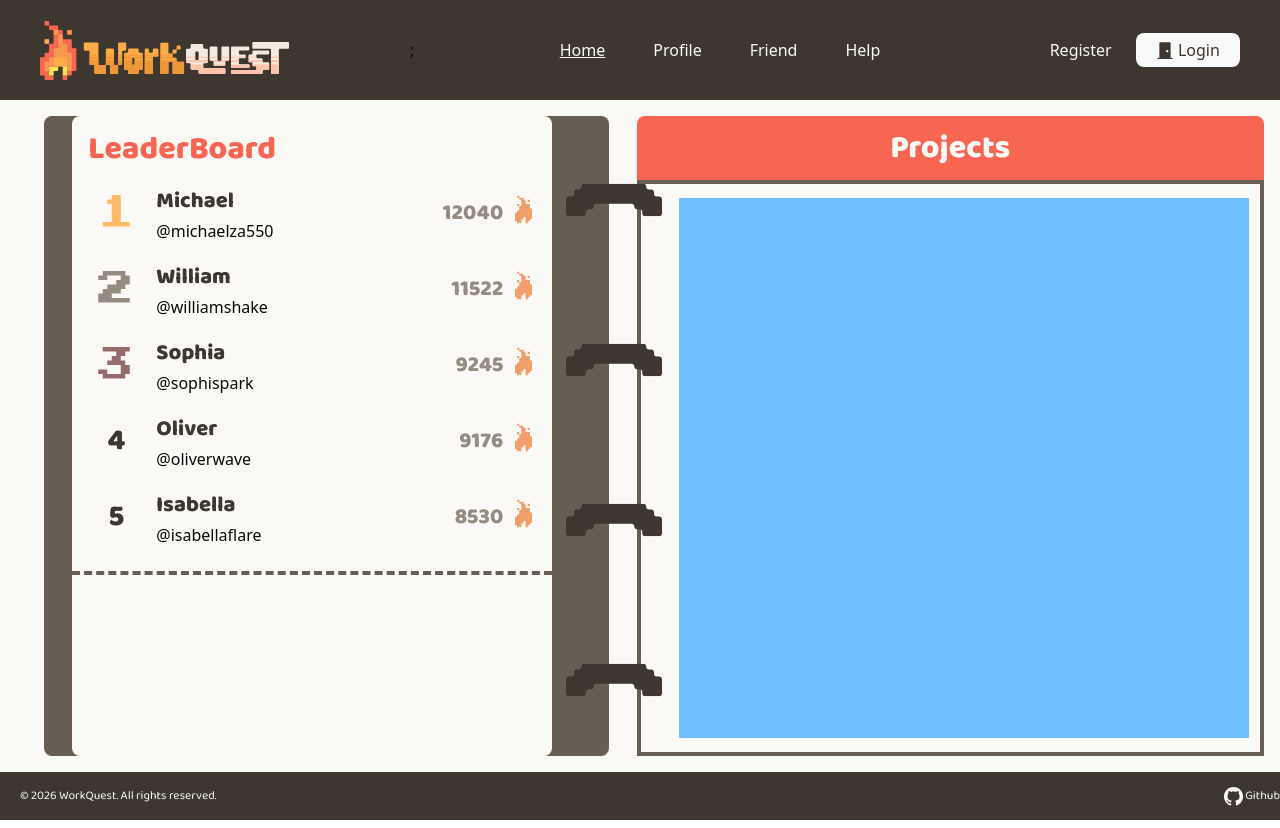
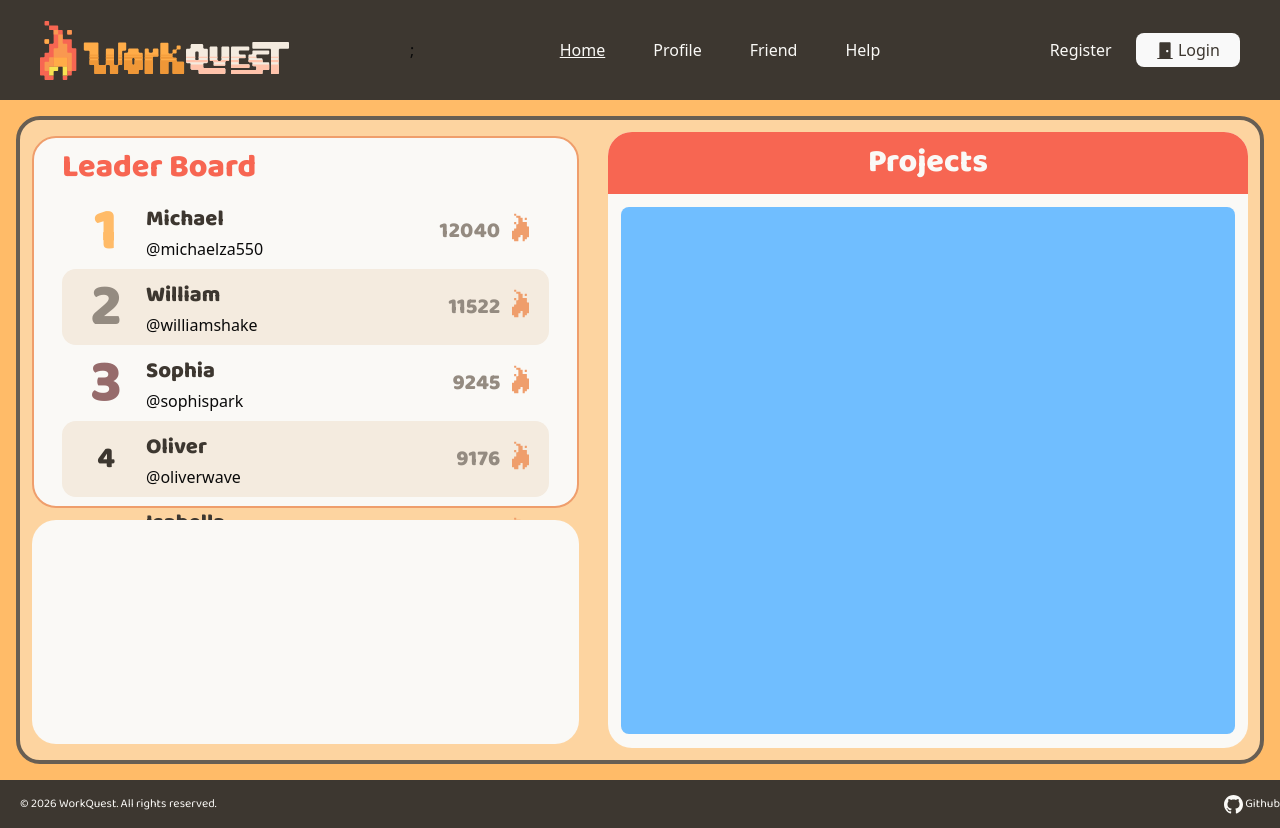
Before and after one commit to Work-Quest/Frontend, a React (Vite) app: page /home in a window 1280 px wide. Built offline with nearby package versions, Linux system fonts and the light colour scheme.

Commit message:
update home layout

```diff
--- a/src/components/Leaderboard.tsx
+++ b/src/components/Leaderboard.tsx
@@ -14,17 +14,18 @@ type RankStyle = {
 function Leaderboard({ user }: LeaderboardProps) {
 
     const rankStyle:RankStyle[] = [
-        {"number":1, "style": "order !text-lightOrange"},
-        {"number":2, "style": "order !text-lightBrown"},
-        {"number":3, "style": "order !text-[#966B6B]"},
+        {"number":1, "style": "!text-lightOrange !text-6xl"},
+        {"number":2, "style": "!text-lightBrown !text-6xl"},
+        {"number":3, "style": "!text-[#966B6B] !text-6xl"},
     ]
 
     return (
      <div className="w-100% h-100% overflow-auto">
         {user.map((i) => {
-            const style = rankStyle.find(r => r.number === i.order)?.style || "!text-3xl";
+            const style:string = rankStyle.find(r => r.number === i.order)?.style || "!text-3xl";
+            const color:string = i.order % 2 == 0 ? "bg-cream" : ""
             return (
-            <div className="flex gap-4 items-center justify-between">
+            <div className={`flex ${color} gap-4 h-[10%] items-center rounded-xl justify-between`}>
                 <div className="flex gap-4 px-5 py-2 items-center">
                     <div className="flex w-12 justify-center items-center">
                         <h3 className={style}>{i.order}</h3>
--- a/src/layouts/MainLayout.tsx
+++ b/src/layouts/MainLayout.tsx
@@ -2,14 +2,18 @@ import { Outlet } from 'react-router-dom';
 import Header from '../components/Header';
 import Footer from '@/components/Footer';
 
-const MainLayout = () => {
+type MainLayoutProps = {
+  className?: string;
+};
+
+const MainLayout = ({ className = '' }: MainLayoutProps) => {
   return (
-    <div className='flex flex-col min-h-screen w-screen'>
+    <div className={`flex flex-col min-h-screen w-screen ${className}`}>
       <Header />
       <main className="flex-1 p-4">
         <Outlet />
       </main>
-      <Footer/>
+      <Footer />
     </div>
   );
 };
--- a/src/main.tsx
+++ b/src/main.tsx
@@ -19,9 +19,17 @@ const router = createBrowserRouter([
     children: [
       { index: true, element: <Landing /> },
       { path: "project", element: <Project /> },
-      { path: "home", element: <Home /> },
+    ]
+
+  },
+  {
+    path: "/home",
+    element: <MainLayout className='bg-lightOrange'/>,
+    children: [
+      { index: true, element: <Home />},
     ]
   }
+
 ]);
 
 ReactDOM.createRoot(document.getElementById("root")!).render(
--- a/src/pages/Home.tsx
+++ b/src/pages/Home.tsx
@@ -16,32 +16,30 @@ function Home() {
     ]
 
     return (
-     <div className="flex gap-7">
-        <img src={ridge} alt="ridge" className="absolute top-[25%] left-[48%] transform -translate-x-1/2 -translate-y-1/2 z-50 w-[6rem] h-auto "/>
-        <img src={ridge} alt="ridge" className="absolute top-[45%] left-[48%] transform -translate-x-1/2 -translate-y-1/2 z-50 w-[6rem] h-auto "/>
-        <img src={ridge} alt="ridge" className="absolute top-[65%] left-[48%] transform -translate-x-1/2 -translate-y-1/2 z-50 w-[6rem] h-auto "/>
-        <img src={ridge} alt="ridge" className="absolute top-[85%] left-[48%] transform -translate-x-1/2 -translate-y-1/2 z-50 w-[6rem] h-auto "/>
+     <div className="flex bg-[#FDD4A0] justify-center items-center rounded-3xl border-4 border-brown">
 
         {/* left side */}
-        <div className="ml-7 flex w-[45vw] h-[80vh] bg-brown rounded-md justify-center">
-            <div className="w-[85%] mr-7 bg-offWhite rounded-md">
-                <h2 className="!ml-4 !mt-2 !text-red ">LeaderBoard</h2>
-                <Leaderboard
-                    user={userMockData.slice(0, 5)}/>
-                {/* dashed line */}
-                <div className="mt-4 flex-grow border-dashed border-t-0 border-4 border-brown "></div>
+        <div className="flex flex-col w-[45vw] h-[80vh] rounded-3xl justify-center">
+            <div className="flex flex-col border-2 border-orange w-[95%] h-[58%] bg-offWhite rounded-3xl">
+                <div className="!mx-7 !my-1">
+                    <h2 className="!text-red">Leader Board</h2>
+                    <Leaderboard
+                        user={userMockData.slice(0, 5)}/>
+                </div>
+            </div>
+            <div className="flex flex-col mt-3 border-orange w-[95%] h-[35%] bg-offWhite rounded-3xl">
 
             </div>
         </div>
 
 
         {/* right side */}
-        <div className="flex flex-col w-[50vw] h-[80vh] rounded-md justify-center">
-            <div className="flex bg-red w-[100%] h-[10%] rounded-t-md justify-center items-center">
+        <div className="flex flex-col w-[50vw] bg-offWhite h-[77vh] rounded-3xl justify-center items-center">
+            <div className="flex bg-red w-[100%] h-[10%]  rounded-t-3xl justify-center items-center">
                 <h2 className="!text-offWhite">Projects</h2>
             </div>
-            <div className="flex w-[100%] h-[90%] border-4 border-brown justify-center items-center">
-                <div className="flex ml-7 w-[92%] h-[95%] bg-blue"></div>
+            <div className="flex w-[100%] h-[90%] justify-center items-center">
+                <div className="flex  w-[96%] h-[95%] bg-blue rounded-md"></div>
             </div>
         </div>
       </div>
```
